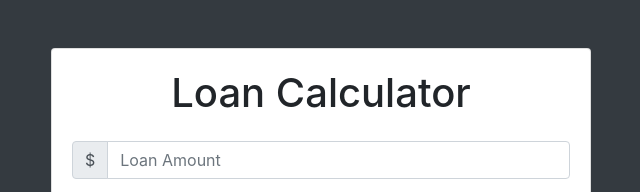
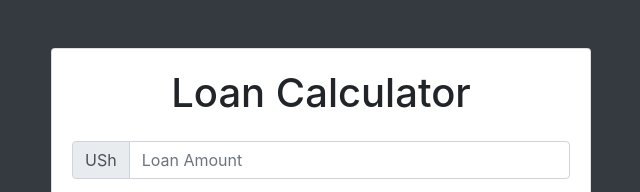
Before and after one commit to MickyQu35t/Loan-Calculator, a plain HTML site: page index.html in a window 1280 px wide. Shown: the top 192 px of the page, without its empty margins (319-959 px from the left). Drawn offline with nearby package versions, Linux system fonts and the light colour scheme.

Commit message:
change currency sign

```diff
--- a/index.html
+++ b/index.html
@@ -20,7 +20,7 @@
               <div class="form-group">
                 <div class="input-group mt-3">
                   <div class="input-group-prepend">
-                    <span class="input-group-text" id="basic-addon1">$</span>
+                    <span class="input-group-text" id="basic-addon1">USh</span>
                   </div>
                   <input type="number" class="form-control" id="amount" placeholder="Loan Amount">
                 </div>
```
